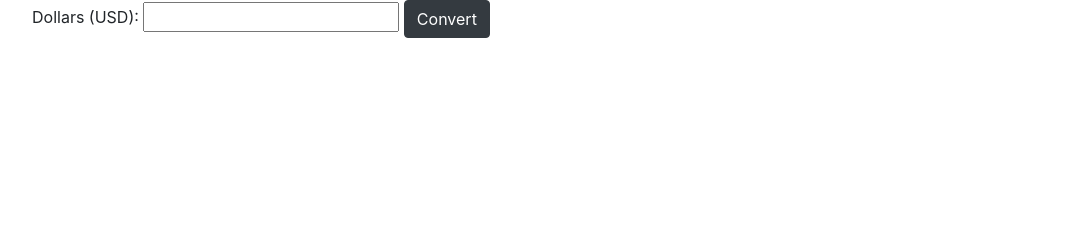
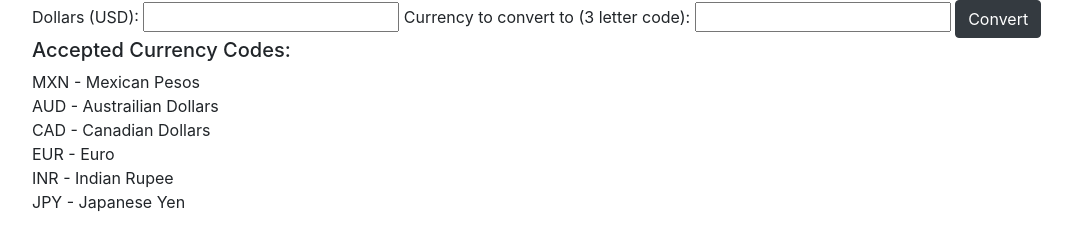
Before and after one commit to Joebenitus/currency-exchanger, a website built with webpack: page src/index.html in a window 1280 px wide. Shown: the whole page, without its empty margins (53-1125 px from the left). Built offline with nearby package versions, Linux system fonts and the light colour scheme.

Commit message:
add list of accepted conversions and add field to enter 3 letter currency code

```diff
--- a/src/index.html
+++ b/src/index.html
@@ -6,9 +6,20 @@
   <div class="container">
       <label for="dollar-amt">Dollars (USD):</label>
       <input id="dollar-amt" type="text">
+      <label for="currency">Currency to convert to (3 letter code):</label>
+      <input id="currency" type="text">
       <button class="btn btn-dark" id="btn-submit">Convert</button>
     <div class="showConversion"></div>
     <div class="showError"></div>
+    <h5 class="currencyCodes">Accepted Currency Codes:</h5>
+    <p>
+      MXN - Mexican Pesos<br>
+      AUD - Austrailian Dollars<br>
+      CAD - Canadian Dollars<br>
+      EUR - Euro<br>
+      INR - Indian Rupee<br>
+      JPY - Japanese Yen
+    </p>
   </div>
 </body>
 </html>
--- a/src/js/conversions.js
+++ b/src/js/conversions.js
@@ -2,7 +2,7 @@ export default class Exchange {
   static convert() {
     return new Promise(function(resolve, reject) {
       let request = new XMLHttpRequest();
-      const url = `https://v6.exchangerate-api.com/v6/e156fbe1b3efc49ea1e76de5/latest/USD`
+      const url = `https://v6.exchangerate-api.com/v6/${process.env.API_KEY}/latest/USD`
       request.onload = function() {
         if (this.status === 200) {
           resolve(request.response);
--- a/src/main.js
+++ b/src/main.js
@@ -7,10 +7,11 @@ import Exchange from "./js/conversions.js"
 $(document).ready(function() {
   $("#btn-submit").click(function() {
     let usd = $("#dollar-amt").val();
+    let currency = $("#currency").val();
     let promise = Exchange.convert();
     promise.then(function(response) {
       const body = JSON.parse(response);
-      $(".showConversion").text(`${usd} US dollars equals ${body.conversion_rates.MXN}`);
+      $(".showConversion").text(`${usd} US dollars equals ${body.conversion_rates.currency}`);
     }, function(error) {
       $(".showError").text(`There was an error processing your request: ${error}`);
     })
```
